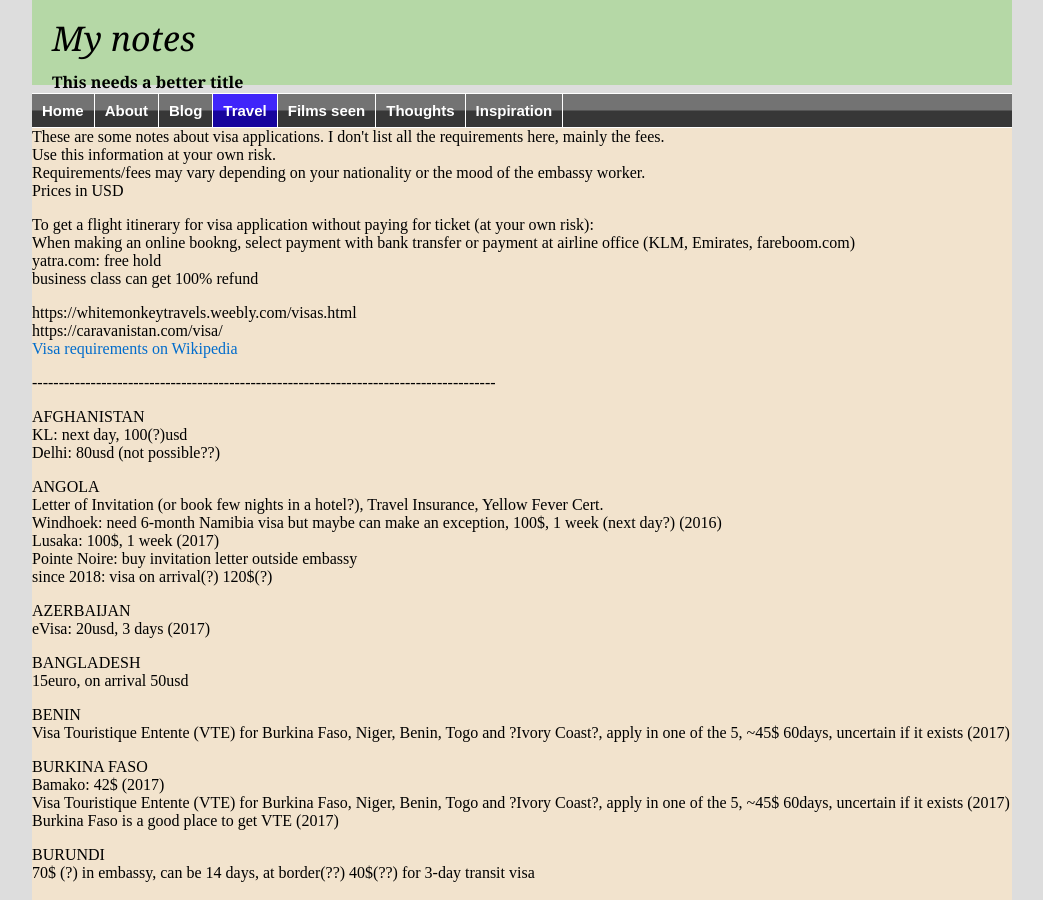
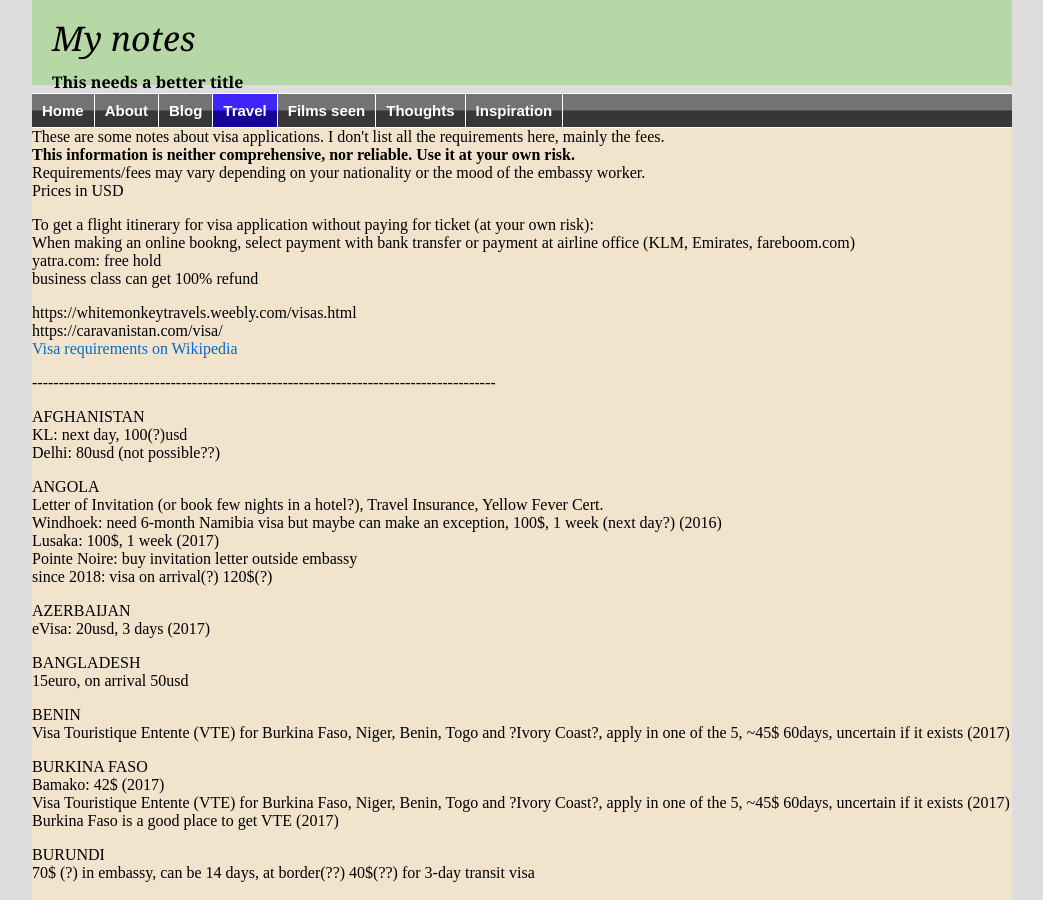
Before and after one commit to witba/witba.github.io, a Jekyll site: the page built from travel/visas.html, in a window 1280 px wide and 900 px high. Shown: the whole window, without its empty margins (118-1161 px from the left). Built offline with Jekyll 4.4.1, drawn with Linux system fonts in a browser that asks for light colours.

Commit message:
Update visas.html

```diff
--- a/travel/visas.html
+++ b/travel/visas.html
@@ -5,7 +5,7 @@
 
 <div class="travel">
 
-<p>These are some notes about visa applications. I don't list all the requirements here, mainly the fees.<br />Use this information at your own risk.<br />Requirements/fees may vary depending on your nationality or the mood of the embassy worker.<br />Prices in USD</p>
+<p>These are some notes about visa applications. I don't list all the requirements here, mainly the fees.<br /><b>This information is neither comprehensive, nor reliable. Use it at your own risk.</b><br />Requirements/fees may vary depending on your nationality or the mood of the embassy worker.<br />Prices in USD</p>
 <p>To get a flight itinerary for visa application without paying for ticket (at your own risk): <br />When making an online bookng, select payment with bank transfer or payment at airline office (KLM, Emirates, fareboom.com)<br />yatra.com: free hold<br />business class can get 100% refund</p>
 <p>https://whitemonkeytravels.weebly.com/visas.html<br />https://caravanistan.com/visa/<br /><a href="https://en.wikipedia.org/wiki/Template:Visa_requirements" target=_blank>Visa requirements on Wikipedia</a><br>
 </p>
```
